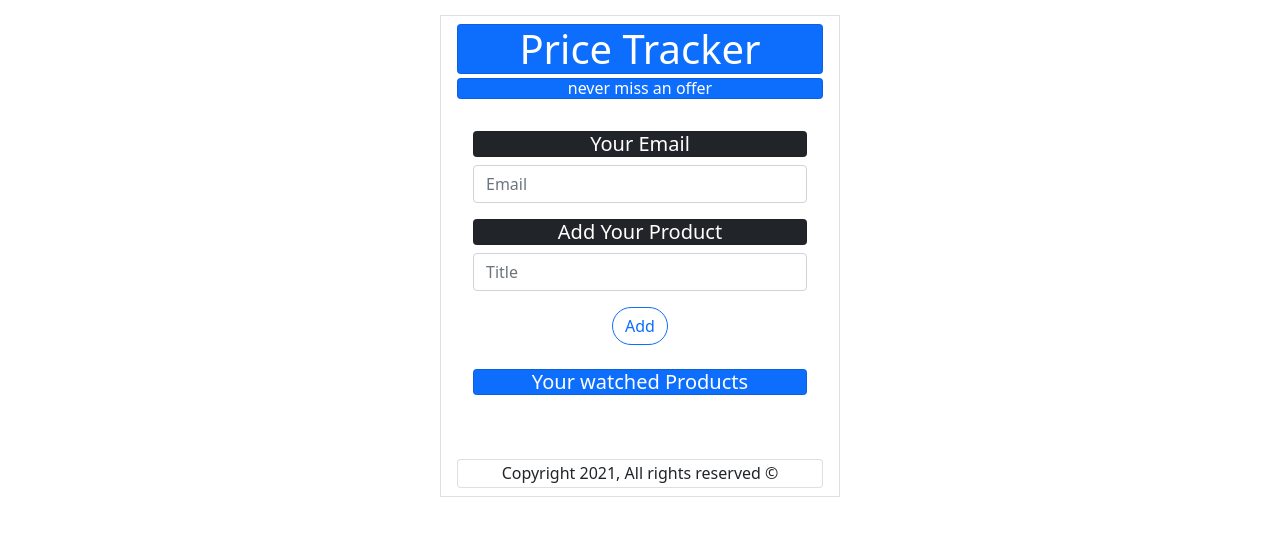
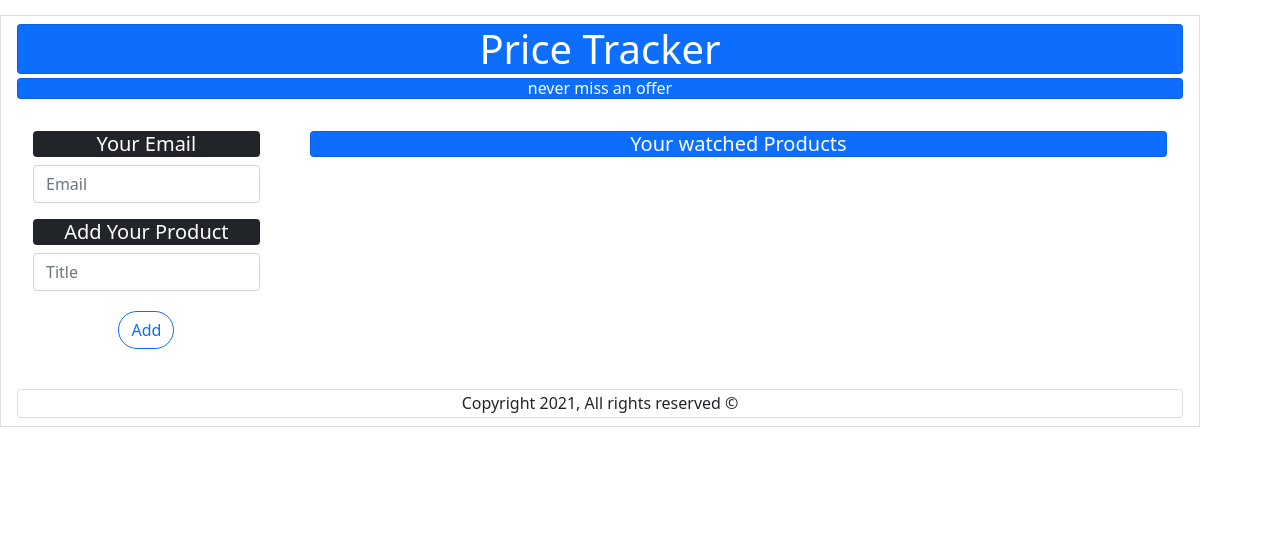
Before and after one commit to lieweschwerzel/price-tracker-front, a React (Create React App) app: page / in a window 1280 px wide. Shown: the top 536 px of the page. Built offline with nearby package versions, Linux system fonts and the light colour scheme.

Commit message:
images+real title on Recycleview

```diff
--- a/src/App.css
+++ b/src/App.css
@@ -2,36 +2,28 @@
   text-align: center;
 }
 
-.App-logo {
-  height: 40vmin;
-  pointer-events: none;
+.card-body {
+  display: grid;
+  grid-template-columns: 20% auto;
+  grid-template-areas: "main aside";
+  grid-gap: 50px;
 }
 
-@media (prefers-reduced-motion: no-preference) {
-  .App-logo {
-    animation: App-logo-spin infinite 20s linear;
-  }
+.item-list-view {
+  text-align: left;
 }
 
-.App-header {
-  background-color: #282c34;
-  min-height: 100vh;
-  display: flex;
-  flex-direction: column;
-  align-items: center;
-  justify-content: center;
-  font-size: calc(10px + 2vmin);
-  color: white;
+aside {
+  grid-area: aside;
+  text-align: left;
 }
 
-.App-link {
-  color: #61dafb;
+main {
+  grid-area: main;
 }
 
-.button {
-  background-color: #008cba; /* Green */
+.btn {
   border: none;
-  color: white;
   padding: 15px 32px;
   text-align: center;
   text-decoration: none;
@@ -40,15 +32,7 @@
   margin: 4px 2px;
   cursor: pointer;
 }
+
 .button:disabled {
   opacity: 0.5;
 }
-
-@keyframes App-logo-spin {
-  from {
-    transform: rotate(0deg);
-  }
-  to {
-    transform: rotate(360deg);
-  }
-}
--- a/src/App.js
+++ b/src/App.js
@@ -12,7 +12,7 @@ function App() {
   const [msg, setMsg] = useState(false)
   const [loading, setLoading] = useState(false)
 
-  // Read all items by mail
+  // Read all items by mail axios.get(`https://price-tracker-back.herokuapp.com/api/item/${mail}`)
   useEffect(() => {
     document.title = "AH Price Tracker"
     if (mail !== '') {
@@ -30,8 +30,9 @@ function App() {
     if (mail && title !== '') {
       console.log("added")
       setLoading(true)
-      axios.post('https://price-tracker-back.herokuapp.com/api/item/', { 'mail': mail, 'title': title, 'price': 'none' })
+      axios.post('https://price-tracker-back.herokuapp.com/api/item/', { 'mail': mail, 'title': title, 'price': 'none', 'img_url': 'none' })
         .then(res => {
+          console.log(res.data)
           setItemList([...ItemList, res.data])
           setLoading(false)
         });
@@ -44,27 +45,32 @@ function App() {
   }
 
   return (
-    <div className="App list-group-item  justify-content-center align-items-center mx-auto" style={{ "width": "400px", "backgroundColor": "white", "marginTop": "15px" }} >
+    <div className="App list-group-item  justify-content-center align-items-center mx-auto" style={{ "backgroundColor": "white", "marginTop": "15px" }} >
       <h1 className="card text-white bg-primary mb-1" styleName="max-width: 20rem;">Price Tracker</h1>
       <h6 className="card text-white bg-primary mb-3">never miss an offer</h6>
       <div className="card-body">
+        <div className="main">
           <h5 className="card text-white bg-dark mb-2">Your Email</h5>
           <span className="card-text">
             <input className="mb-3 form-control desIn" onChange={event => setMail(event.target.value)} placeholder='Email' required />
           </span>
           <h5 className="card text-white bg-dark mb-2">Add Your Product</h5>
           <span className="card-text">
-          <input type="text" className="mb-3 form-control titleIn" onChange={event => setTitle(event.target.value)} placeholder='Title' required />
+            <input type="text" className="mb-3 form-control titleIn" onChange={event => setTitle(event.target.value)} placeholder='Title' />
             <button className="btn btn-outline-primary mx-2 mb-4" style={{ 'borderRadius': '50px', "fontweight": "bold" }} onClick={addItemHandler} disabled={loading}>
               {loading && (<i className="fa fa-refresh fa-spin" style={{ marginRight: "5px" }} />)}
               {loading && <span>Adding..</span>}
               {!loading && <span>Add</span>}
             </button>
           </span>
+        </div>
+        <div className="aside">
              <h5 className="card text-white bg-primary mb-5">Your watched Products</h5>
-        <div >
+        <div className="item-list-view">
           <ItemView test={changeMessage} ItemList={ItemList} />
         </div>
+        </div>
+
       </div>
       <h6 className="card text-dark py-1 mb-0" >Copyright 2021, All rights reserved &copy;</h6>
     </div>
--- a/src/components/Item.js
+++ b/src/components/Item.js
@@ -6,7 +6,7 @@ function TrackedItem(props) {
         axios.delete(`https://price-tracker-back.herokuapp.com/api/item/${title}`)
             .then(res => {
                 console.log("Clicked from Grandchild");
-
+                console.log(props.item.img_url)
                 props.test();
             })
     }
@@ -25,8 +25,12 @@ function TrackedItem(props) {
         return (
             <div>
                 <p>
-                    <span style={{ fontWeight: 'bold, underline' }}>{props.item.title}: €</span>{props.item.price}
-                    <button onClick={() => deleteitemHandler(props.item.title)} className="btn btn-outline-danger my-2 mx-2" style={{ 'borderRadius': '50px', }}>X</button>
+
+                    <span style={{ fontWeight: 'bold, underline' , flex: 1, flexDirection: 'row'}}>
+                        <img src={props.item.img_url} alt="ahimage" style={{width: '100px', height: '50%'}}/>
+
+                    {props.item.title}: €</span>{props.item.price}
+                    <button onClick={() => deleteitemHandler(props.item.title)} className="btn btn-outline-danger my-2 mx-2" style={{ 'borderRadius': '30px', flex:'1' }}>X</button>
                     <hr></hr>
                 </p>
             </div>
--- a/src/index.css
+++ b/src/index.css
@@ -1,10 +1,12 @@
 body {
-  margin: 0;
+  margin: 0 auto;
   font-family: -apple-system, BlinkMacSystemFont, 'Segoe UI', 'Roboto', 'Oxygen',
     'Ubuntu', 'Cantarell', 'Fira Sans', 'Droid Sans', 'Helvetica Neue',
     sans-serif;
   -webkit-font-smoothing: antialiased;
   -moz-osx-font-smoothing: grayscale;
+  max-width: 1200px;
+
 }
 
 code {
```
Lines whose indentation alone changed are shown as unchanged.
